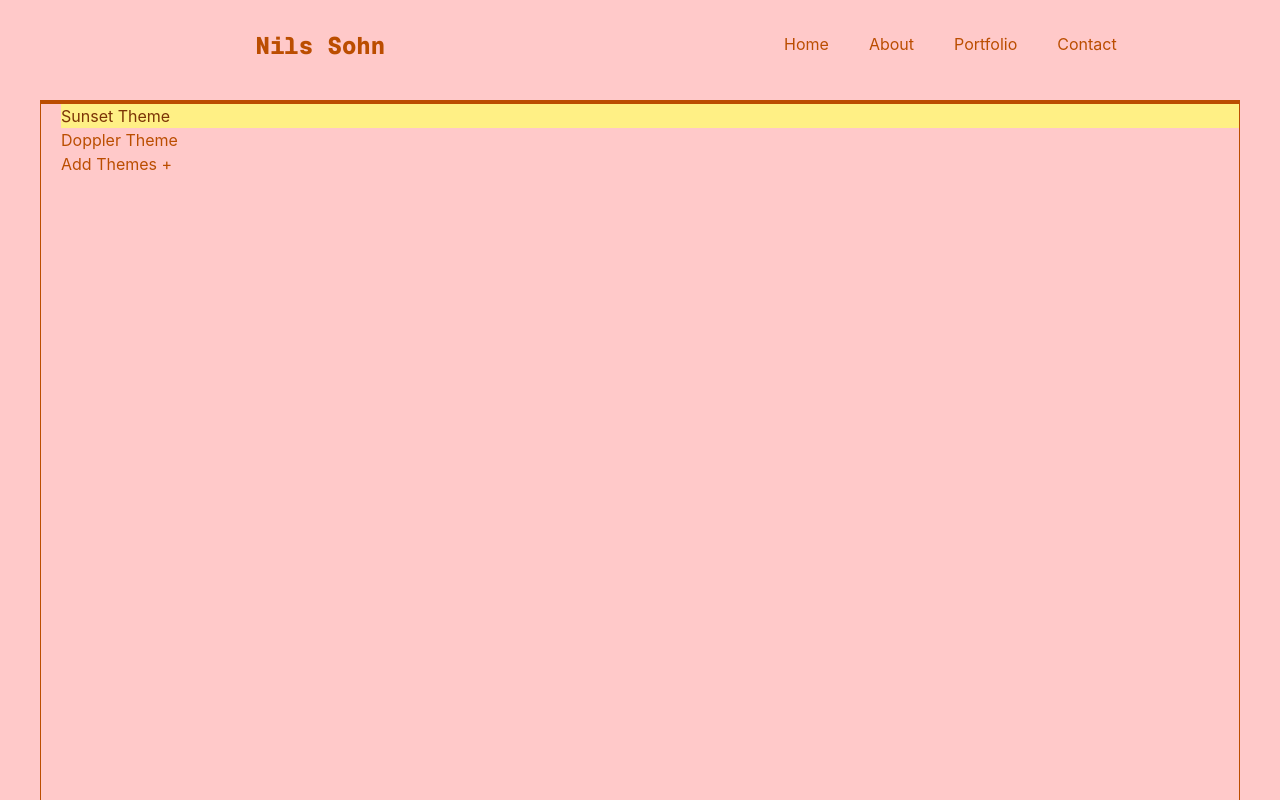
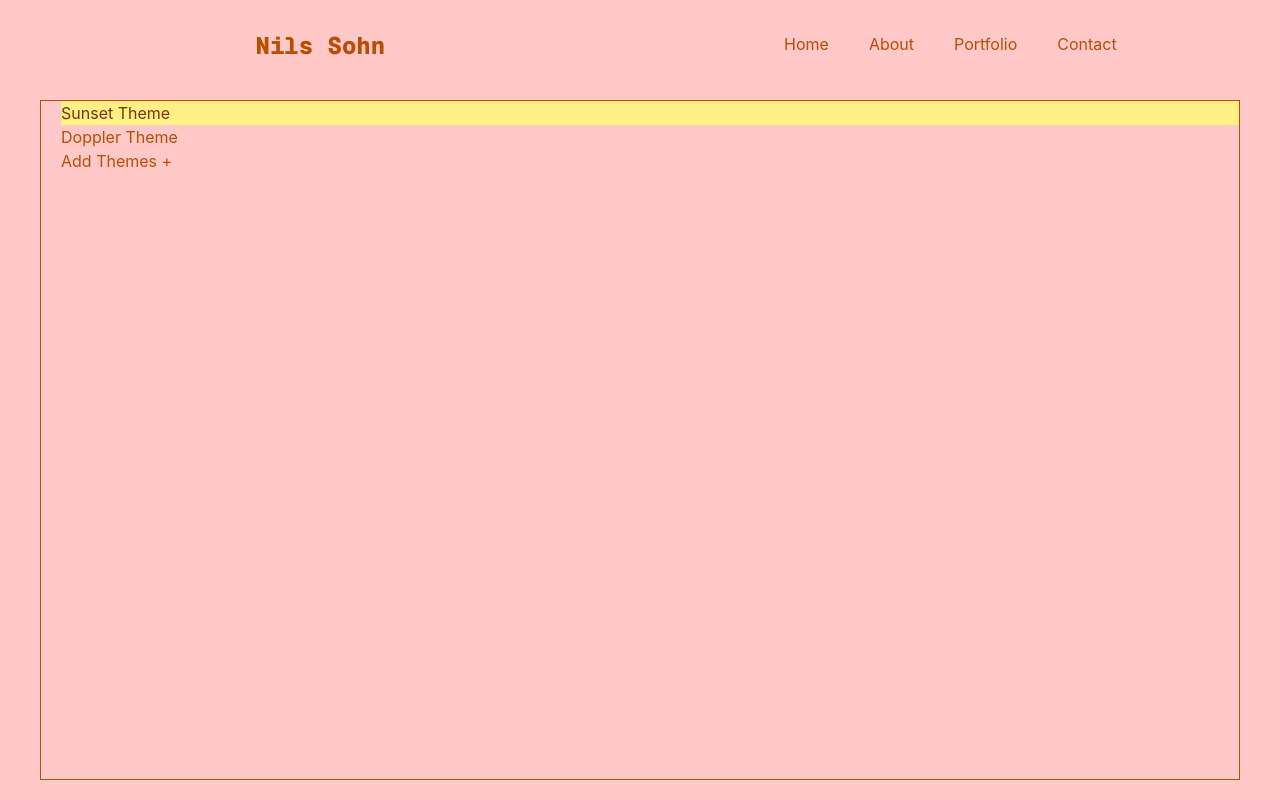
Before and after one commit to sohndotcloud/epub-online, a Next.js app: page / in a window 1280 px wide. Shown: the top 800 px of the page. Built offline with nearby package versions, Linux system fonts and the light colour scheme.

Commit message:
Added adjustment to the height of the page

```diff
--- /dev/null
+++ b/app/components/Reader.tsx
@@ -0,0 +1,26 @@
+import React, {ChangeEvent, useState} from 'react'
+import JSZip from 'jszip'
+
+const Reader = () => {
+    const [ file, setFile ] = useState<File | null>(null);
+    const zip = new JSZip();
+
+    function handleChange(e: ChangeEvent<HTMLInputElement>) {
+        if (e.target.files) {
+            setFile
+            zip.loadAsync(e.target.files[0]).then(function (zip) {
+            return zip.file("Hello.txt")?.async("string");
+            }).then(function (text) {
+            console.log(text);
+            });
+        }
+    }
+
+  return (
+    <div>
+      <input type="file" onChange={handleChange} />
+    </div>
+  )
+}
+
+export default Reader
--- a/app/page.tsx
+++ b/app/page.tsx
@@ -1,6 +1,7 @@
 'use client'
 import Nav from './components/Nav'
 import ProgramMenu from './components/ProgramMenu';
+import Reader from './components/Reader'
 import { motion } from "framer-motion"
 import { useState } from "react"
 import { ThemePack, bubbleTheme, dopplerTheme, goldTheme, sunsetTheme, magentaTheme } from "./util/Theme";
@@ -35,13 +36,13 @@ export default function Home() {
   };
 
   return (
-     <div>
+     <div className={"min-h-screen " + themePack.background }>
      <Nav openToggleMenu={openToggleMenu} wave={"yes"} themePack={themePack}/>
      <div className={themePack ? "body " + themePack.background : "body mt-4"}>
       <motion.div initial={{ opacity: 0}}
           animate={{ opacity: 1 }}
           transition={{ delay: 1.5, duration: 1.5 }}
-          className={themePack ? "border mx-10 h-220 border-t-4 " + themePack.font2 : "border mx-10 h-200 mb-10 border-t-4"}>
+          className={themePack ? "border mx-10 mb-10 h-[85vh] " + themePack.font2 : "border mx-10 mb-10 h-[85vh]"}>
             <ProgramMenu handleSelectThemeSuper={handleSelectTheme} themePack={themePack} selectTheme={handleSelectTheme} />
         </motion.div>
      </div>
--- a/package.json
+++ b/package.json
@@ -11,6 +11,7 @@
   "dependencies": {
     "@fontsource/inter": "^5.2.7",
     "framer-motion": "^12.23.12",
+    "jszip": "^3.10.1",
     "next": "15.5.3",
     "react": "19.1.0",
     "react-dom": "19.1.0",
```
Also changed, not shown: 1 other file (tests, documents, lock files or other folders).
